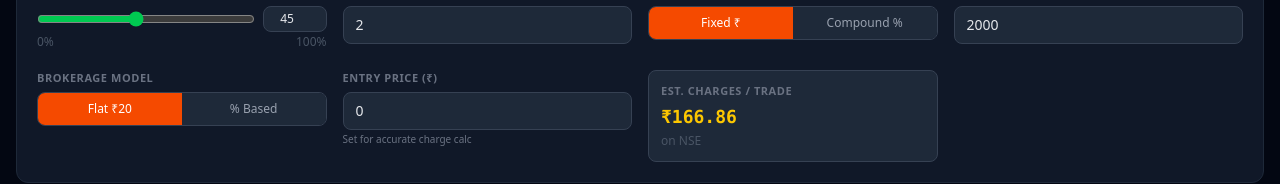
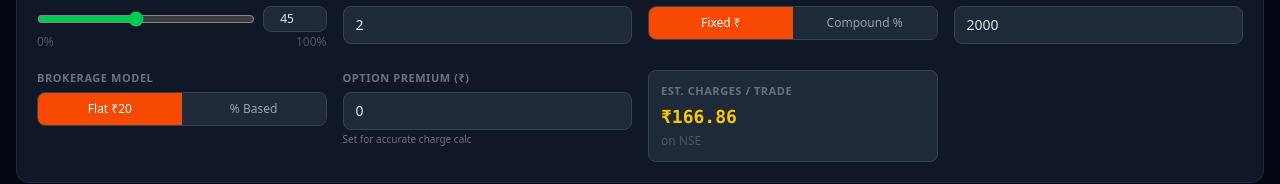
Before and after one commit to adityaxrawal/trade-simulator, a React (Vite) app: page / in a window 1280 px wide. Shown: the part 426-610 px from the top of the page. Built offline with nearby package versions, Linux system fonts and the light colour scheme.

Commit message:
feat: Refine charge calculation in compounding simulations by differentiating flat and scalable charges, adjust charge-related validations, and update NIFTY lot size and MCX exchange rate.

```diff
--- a/src/components/panels/StrategyParametersPanel.jsx
+++ b/src/components/panels/StrategyParametersPanel.jsx
@@ -502,8 +502,17 @@ const StrategyParametersPanel = ({
             {/* Entry Price for non-crypto (for accurate turnover/charges) */}
             {!isCrypto && (
               <div>
-                <label className="block text-[11px] font-semibold uppercase tracking-wider text-gray-500 mb-1.5">
-                  Entry Price (₹)
+                <label
+                  className="block text-[11px] font-semibold uppercase tracking-wider text-gray-500 mb-1.5 cursor-help"
+                  title={
+                    assetClass.includes("options")
+                      ? "For options: enter the option premium, not the underlying price."
+                      : ""
+                  }
+                >
+                  {assetClass.includes("options")
+                    ? "Option Premium (₹)"
+                    : "Entry Price (₹)"}
                 </label>
                 <input
                   type="number"
--- a/src/constants/assetClasses.js
+++ b/src/constants/assetClasses.js
@@ -124,19 +124,19 @@ export const DERIVATIVE_TYPES = {
         { value: 'stock_opt', label: 'Stock Options', lotSize: 500 },
     ],
     index_futures: [
-        { value: 'NIFTY', label: 'NIFTY Futures', lotSize: 65 },
+        { value: 'NIFTY', label: 'NIFTY Futures', lotSize: 75 },
         { value: 'BANKNIFTY', label: 'BANKNIFTY Futures', lotSize: 30 },
         { value: 'FINNIFTY', label: 'FINNIFTY Futures', lotSize: 60 },
         { value: 'MIDCPNIFTY', label: 'MIDCPNIFTY Futures', lotSize: 75 },
     ],
     index_options_buy: [
-        { value: 'NIFTY', label: 'NIFTY Options', lotSize: 65 },
+        { value: 'NIFTY', label: 'NIFTY Options', lotSize: 75 },
         { value: 'BANKNIFTY', label: 'BANKNIFTY Options', lotSize: 30 },
         { value: 'FINNIFTY', label: 'FINNIFTY Options', lotSize: 60 },
         { value: 'MIDCPNIFTY', label: 'MIDCPNIFTY Options', lotSize: 75 },
     ],
     index_options_sell: [
-        { value: 'NIFTY', label: 'NIFTY Short Options', lotSize: 65 },
+        { value: 'NIFTY', label: 'NIFTY Short Options', lotSize: 75 },
         { value: 'BANKNIFTY', label: 'BANKNIFTY Short Options', lotSize: 30 },
         { value: 'FINNIFTY', label: 'FINNIFTY Short Options', lotSize: 60 },
         { value: 'MIDCPNIFTY', label: 'MIDCPNIFTY Short Options', lotSize: 75 },
--- a/src/constants/chargeRates.js
+++ b/src/constants/chargeRates.js
@@ -49,7 +49,7 @@ export const CHARGE_RATES = {
     },
     mcx_options: {
         stt_buy: 0, stt_sell: 0, ctt_sell: 0.0005,
-        exch_rate: 0.000417, stamp_buy: 0.00003, dp_charge: 0,
+        exch_rate: 0.000418, stamp_buy: 0.00003, dp_charge: 0, // Oct 2024 revised uniform rate
     },
     ncdex_agri: {
         stt_buy: 0, stt_sell: 0, ctt_sell: 0,
--- a/src/hooks/useSimulation.js
+++ b/src/hooks/useSimulation.js
@@ -127,6 +127,7 @@ export const useSimulation = () => {
         ],
     );
     const chargesPerTrade = chargesObj.total;
+    const chargesPerTradeForSim = isCrypto ? chargesObj.total * USD_TO_INR : chargesObj.total;
 
     // ── Validation ──
     const validationErrors = useMemo(() => {
@@ -192,10 +193,10 @@ export const useSimulation = () => {
                 message: '⛔ Risk per trade must be greater than ₹0',
                 blockSim: true,
             });
-        } else if (chargesPerTrade >= currentRisk) {
+        } else if (chargesPerTradeForSim >= currentRisk) {
             let maxLotsMsg = '';
             if (isCrypto && nCryptoQty > 0) {
-                const chargesPerLot = chargesPerTrade / nCryptoQty;
+                const chargesPerLot = chargesPerTradeForSim / nCryptoQty;
                 if (chargesPerLot > 0) {
                     const maxLots = Math.floor((currentRisk - 0.01) / chargesPerLot);
                     maxLotsMsg = ` Max qty for this risk is ${Math.max(0, maxLots)} lot(s).`;
@@ -204,7 +205,7 @@ export const useSimulation = () => {
 
             errors.push({
                 id: 'risk_too_low', type: 'error',
-                message: `⛔ Risk (₹${formatINR(currentRisk, 2)}) is lower than est. charges (₹${formatINR(chargesPerTrade, 2)}).${maxLotsMsg}`,
+                message: `⛔ Risk (₹${formatINR(currentRisk, 2)}) is lower than est. charges (₹${formatINR(chargesPerTradeForSim, 2)}).${maxLotsMsg}`,
                 blockSim: true,
             });
         }
@@ -235,10 +236,10 @@ export const useSimulation = () => {
                 message: '⚠️ Win rate is 0% — all trades will be losses', blockSim: false,
             });
         }
-        if (nCapital < chargesPerTrade * 20) {
+        if (nCapital < chargesPerTradeForSim * 20) {
             errors.push({
                 id: 'low_cap_rel', type: 'warning',
-                message: `⚠️ Capital may be too low for charge drag. Recommended minimum: ${formatINR(chargesPerTrade * 50)}`,
+                message: `⚠️ Capital may be too low for charge drag. Recommended minimum: ${formatINR(chargesPerTradeForSim * 50)}`,
                 blockSim: false,
             });
         }
@@ -251,7 +252,7 @@ export const useSimulation = () => {
             });
         }
         return errors;
-    }, [rrRatio, capital, lotSize, winRate, chargesPerTrade, riskPerTrade, riskPercent, riskMode, isCrypto, entryPrice, cryptoPrice, cryptoQty, cryptoPremium, brokerageModel, brokerageRate, assetClass, marginRequired, numTrades]);
+    }, [rrRatio, capital, lotSize, winRate, chargesPerTradeForSim, chargesPerTrade, riskPerTrade, riskPercent, riskMode, isCrypto, entryPrice, cryptoPrice, cryptoQty, cryptoPremium, brokerageModel, brokerageRate, assetClass, marginRequired, numTrades]);
 
     const isBlocked = validationErrors.some((e) => e.blockSim);
 
@@ -260,7 +261,7 @@ export const useSimulation = () => {
         if (isBlocked) return null;
         // Flaw 3: Pass fraction to scale charges in compounding mode
         const chargeRatePct = estimatedTurnover.buy > 0
-            ? chargesPerTrade / estimatedTurnover.buy
+            ? chargesPerTradeForSim / estimatedTurnover.buy
             : 0;
 
         return runSimulation({
@@ -271,22 +272,23 @@ export const useSimulation = () => {
             riskMode,
             riskPerTrade: Number(riskPerTrade),
             riskPercent: Number(riskPercent),
-            chargesPerTrade: Number(chargesPerTrade),
+            chargesPerTrade: Number(chargesPerTradeForSim),
+            dpCharge: isCrypto ? 0 : Number(chargesObj.dpCharge),
             chargeRatePct,
             baseNotional: estimatedTurnover.buy,
         });
     }, [
         capital, numTrades, winRate, rrRatio, riskMode,
-        riskPerTrade, riskPercent, chargesPerTrade, isBlocked,
+        riskPerTrade, riskPercent, chargesPerTradeForSim, chargesObj.dpCharge, isBlocked, isCrypto,
         estimatedTurnover.buy,
     ]);
 
     const metrics = useMemo(() => {
         if (!simData) return null;
         return computeMetrics(
-            simData, Number(chargesPerTrade), Number(winRate) / 100, Number(rrRatio), Number(riskPerTrade),
+            simData, Number(chargesPerTradeForSim), Number(winRate) / 100, Number(rrRatio), Number(riskPerTrade),
         );
-    }, [simData, chargesPerTrade, winRate, rrRatio, riskPerTrade]);
+    }, [simData, chargesPerTradeForSim, winRate, rrRatio, riskPerTrade]);
 
     const allWarnings = useMemo(() => {
         const warnings = [...validationErrors];
--- a/src/utils/calculations.js
+++ b/src/utils/calculations.js
@@ -159,8 +159,9 @@ export const computeMetrics = (
     const totalNonRuinLoss = nonRuinLosses.reduce((s, t) => s + Math.abs(t.grossPnl), 0);
     const avgLoss = safeDivide(totalNonRuinLoss, nonRuinLosses.length);
     // #1: Single-charge expectancy — charges deducted once unconditionally
+    const avgChargesPerTrade = safeDivide(chargesSum, numTrades);
     const expectancy =
-        winRate * avgWin - (1 - winRate) * avgLoss - chargesPerTrade;
+        winRate * avgWin - (1 - winRate) * avgLoss - avgChargesPerTrade;
     const expectancyPerRupee = safeDivide(expectancy, riskPerTrade);
 
     let maxDrawdownRs = 0;
@@ -190,17 +191,17 @@ export const computeMetrics = (
     const chargeDragPct = safeDivide(chargesSum, totalGrossWins) * 100;
     const breakEvenWR =
         safeDivide(
-            riskPerTrade + chargesPerTrade,
+            riskPerTrade + avgChargesPerTrade,
             riskPerTrade * (rrRatio + 1),
         ) * 100;
     const breakEvenRR = safeDivide(
-        (1 - winRate) * riskPerTrade + chargesPerTrade,
+        (1 - winRate) * riskPerTrade + avgChargesPerTrade,
         riskPerTrade * winRate,
     );
     // #8: Kelly Criterion accounts for charge drag on reward
     // Flaw 7: Kelly b (netRR) must also account for charges on the loss side
-    const netWin = rrRatio * riskPerTrade - chargesPerTrade;
-    const netLoss = riskPerTrade + chargesPerTrade;
+    const netWin = rrRatio * riskPerTrade - avgChargesPerTrade;
+    const netLoss = riskPerTrade + avgChargesPerTrade;
     const adjustedB = safeDivide(netWin, netLoss);
     const kellyFull = winRate - safeDivide(1 - winRate, Math.max(0.001, adjustedB));
     const kellyHalf = Math.max(0, kellyFull / 2);
--- a/src/utils/simulation.js
+++ b/src/utils/simulation.js
@@ -27,7 +27,7 @@ export const runSimulation = (params) => {
     const {
         initialCapital, numTrades, winRate, rrRatio,
         riskMode, riskPerTrade, riskPercent, chargesPerTrade,
-        chargeRatePct = 0, baseNotional = 0,
+        dpCharge = 0, chargeRatePct = 0, baseNotional = 0,
     } = params;
 
     // Fixed seed so that tweaking parameters like RR ratio or Win Rate
@@ -90,12 +90,14 @@ export const runSimulation = (params) => {
 
         // Flaw 3 fix: In compounding mode, scale charges proportionally
         // to the current position size rather than using the fixed initial amount.
+        // DP charges are flat per-execution and should not be scaled.
         let currentCharges;
         if (riskMode === 'compounding' && baseNotional > 0 && chargeRatePct > 0) {
             // Derive current notional from the ratio of current risk to initial risk
             const initialRisk = initialCapital * (riskPercent / 100);
             const scaleFactor = safeDivide(effectiveRisk, initialRisk);
-            currentCharges = chargesPerTrade * scaleFactor;
+            const scalableCharges = chargesPerTrade - dpCharge;
+            currentCharges = scalableCharges * scaleFactor + dpCharge;
         } else {
             currentCharges = chargesPerTrade;
         }
@@ -175,7 +177,7 @@ export const runMonteCarlo = (params, simCount = 500) => {
     const {
         winRate, rrRatio, riskPerTrade, numTrades,
         chargesPerTrade, initialCapital, riskMode, riskPercent,
-        chargeRatePct = 0, baseNotional = 0,
+        dpCharge = 0, chargeRatePct = 0, baseNotional = 0,
     } = params;
 
     // Fixed base seed for Monte Carlo to ensure reproducible results
@@ -212,7 +214,8 @@ export const runMonteCarlo = (params, simCount = 500) => {
             let currentCharges;
             if (riskMode === 'compounding' && baseNotional > 0 && chargeRatePct > 0) {
                 const scaleFactor = safeDivide(risk, initialRisk);
-                currentCharges = chargesPerTrade * scaleFactor;
+                const scalableCharges = chargesPerTrade - dpCharge;
+                currentCharges = scalableCharges * scaleFactor + dpCharge;
             } else {
                 currentCharges = chargesPerTrade;
             }
```
